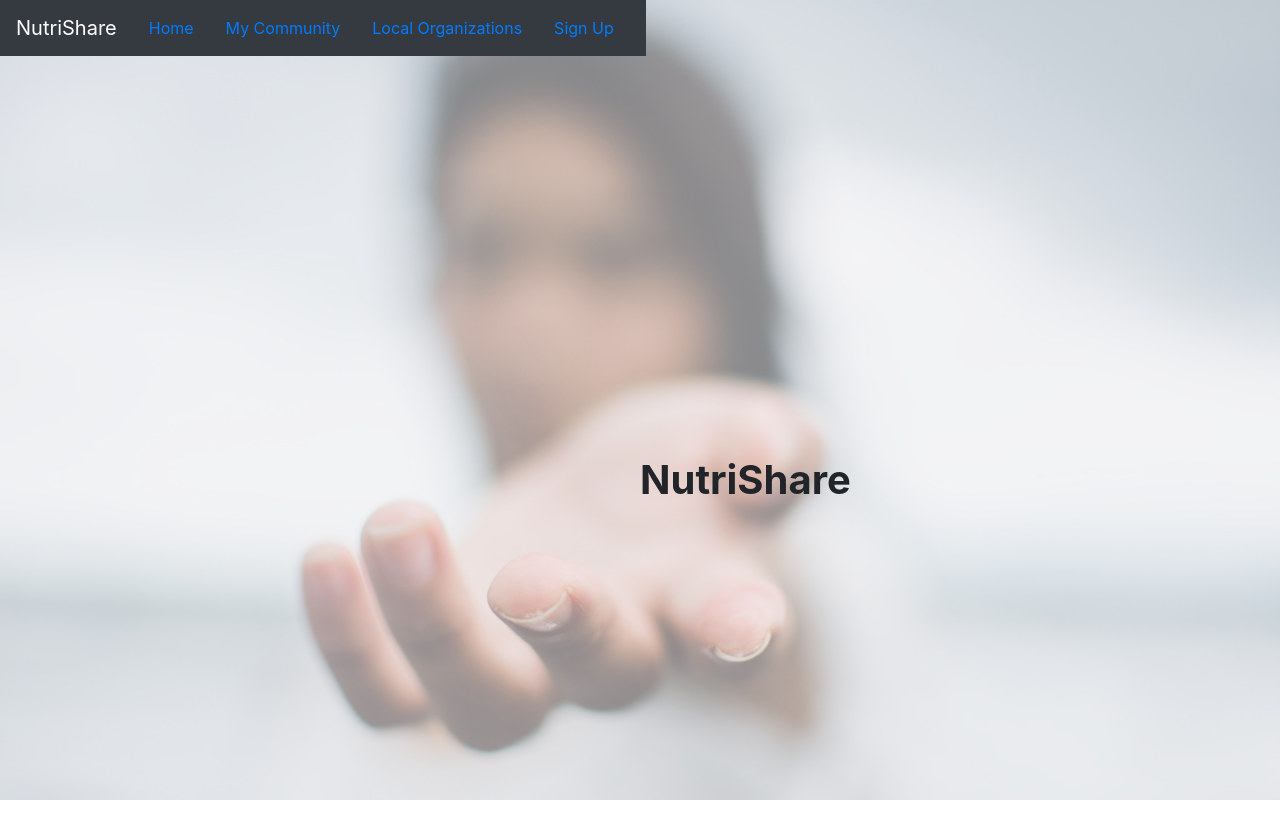
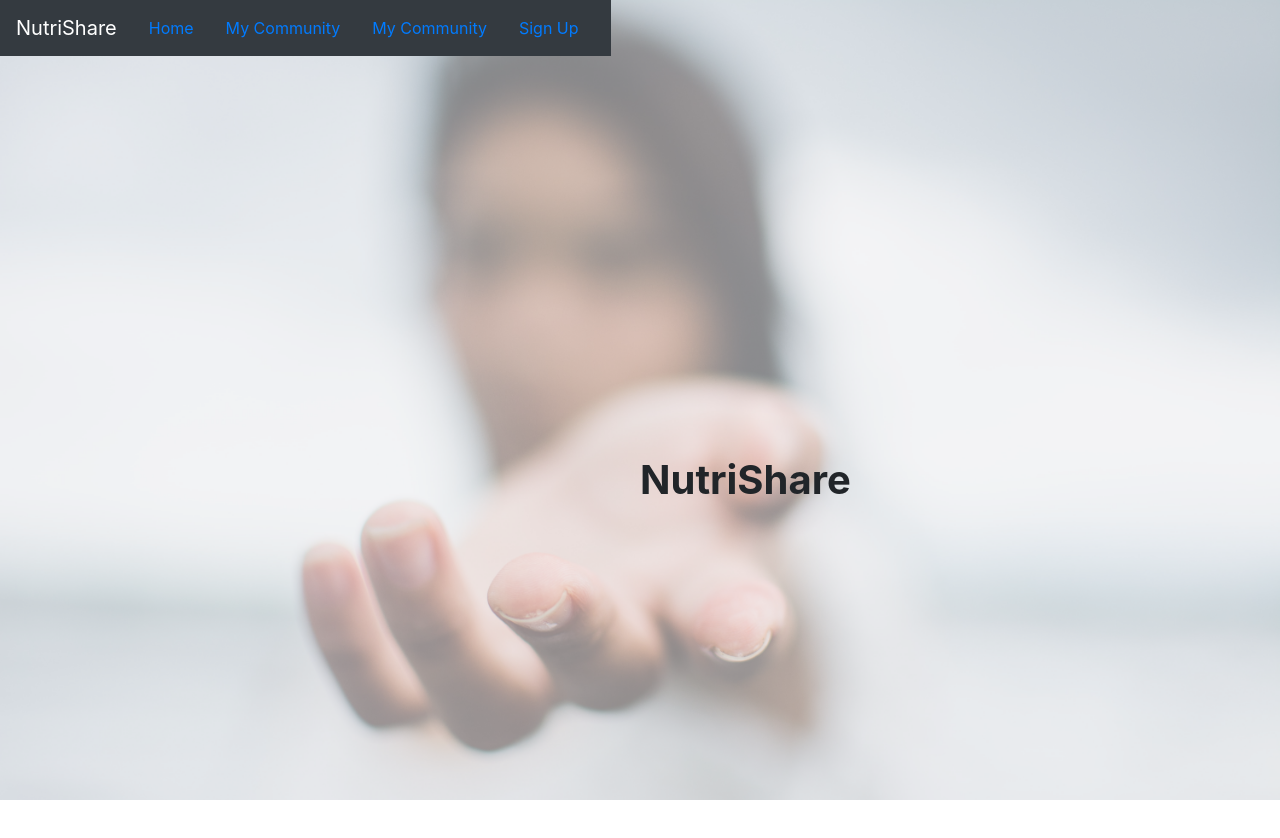
Before and after one commit to kilahancock-zz/hackathon2, a React (Create React App) app in the folder frontend/: page / in a window 1280 px wide. Shown: the top 838 px of the page. Built offline with nearby package versions, Linux system fonts and the light colour scheme.

Commit message:
forgot to add link for organizations

```diff
--- a/frontend/src/components/Navy.js
+++ b/frontend/src/components/Navy.js
@@ -15,7 +15,9 @@ const Navy = (props) => {
         <Nav.Item>
         <Nav.Link as={Link} to="/community" value="community" >My Community</Nav.Link>
         </Nav.Item>
-        <Nav.Link  value="organizations" >Local Organizations</Nav.Link>
+        <Nav.Item>
+        <Nav.Link as={Link} to="/organizations" value="community" >My Community</Nav.Link>
+        </Nav.Item>
         <Nav.Link>Sign Up</Nav.Link>
       </div>
     </Navbar>
```
